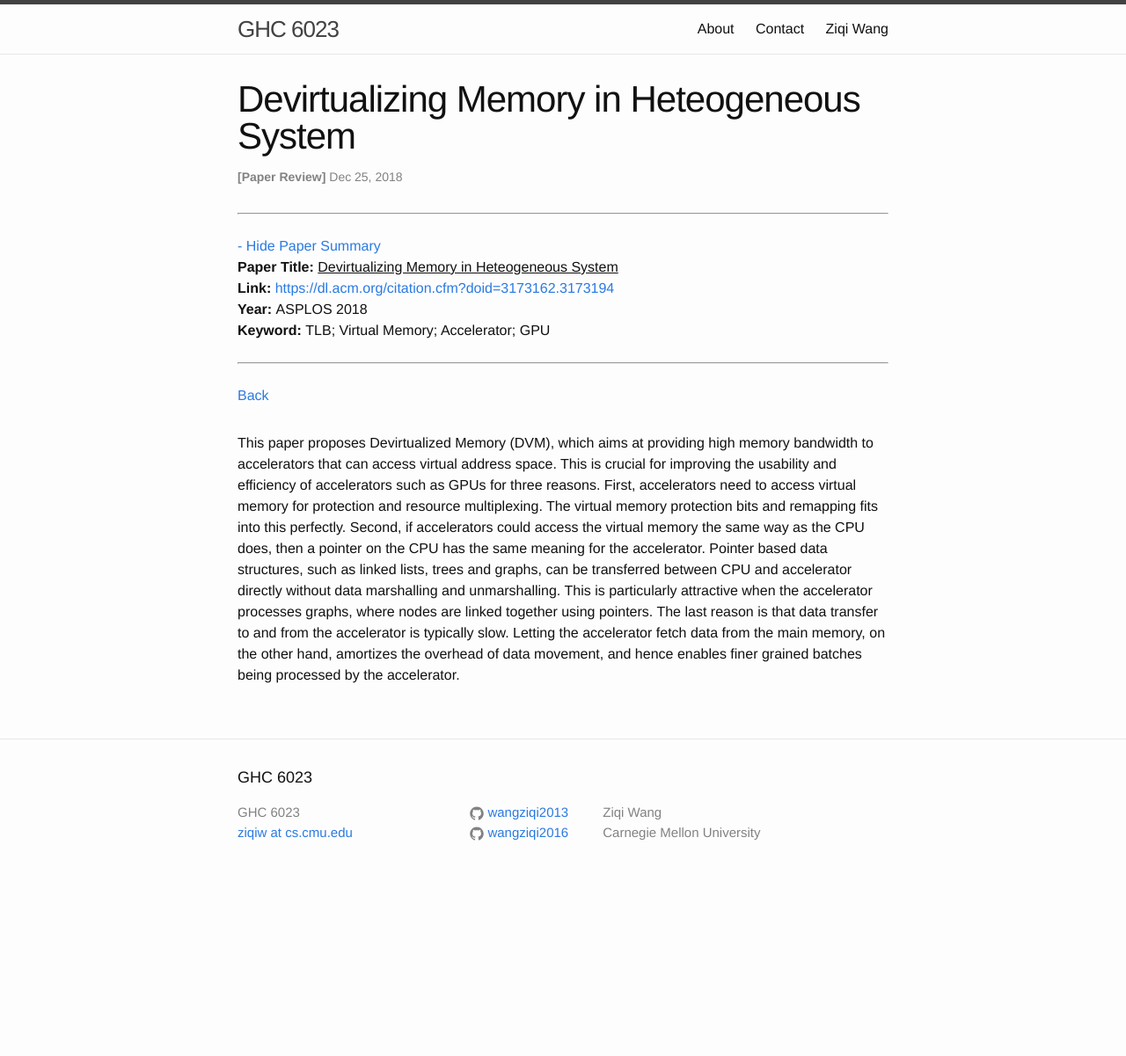
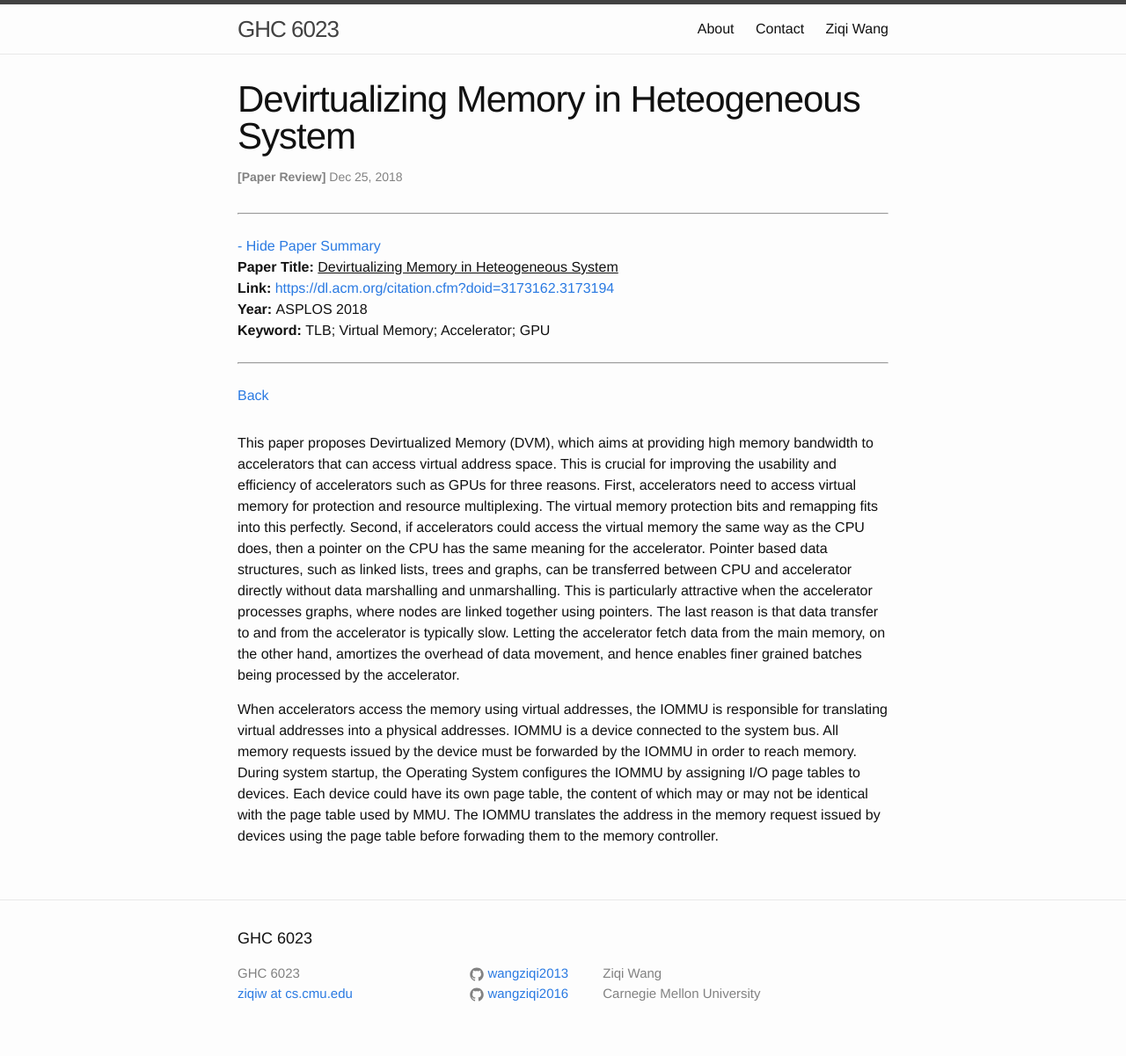
Before and after one commit to wangziqi2013/wangziqi2013.github.io, a Jekyll site: the page built from _posts/2018-12-25-dvm.markdown, in a window 1280 px wide. Shown: the whole page at 88% size. Built offline with Jekyll 4.4.1, drawn with Linux system fonts in a browser that asks for light colours; before the commit the page ends 1018 px from its top, so only the background shows below that.

Commit message:
Adding IOMMU

```diff
--- a/_posts/2018-12-25-dvm.markdown
+++ b/_posts/2018-12-25-dvm.markdown
@@ -23,3 +23,10 @@ directly without data marshalling and unmarshalling. This is particularly attrac
 graphs, where nodes are linked together using pointers. The last reason is that data transfer to and from the accelerator
 is typically slow. Letting the accelerator fetch data from the main memory, on the other hand, amortizes the overhead
 of data movement, and hence enables finer grained batches being processed by the accelerator.
+
+When accelerators access the memory using virtual addresses, the IOMMU is responsible for translating virtual addresses
+into a physical addresses. IOMMU is a device connected to the system bus. All memory requests issued by the device must
+be forwarded by the IOMMU in order to reach memory. During system startup, the Operating System configures the IOMMU
+by assigning I/O page tables to devices. Each device could have its own page table, the content of which may or may not be
+identical with the page table used by MMU. The IOMMU translates the address in the memory request issued by devices
+using the page table before forwading them to the memory controller.
```
